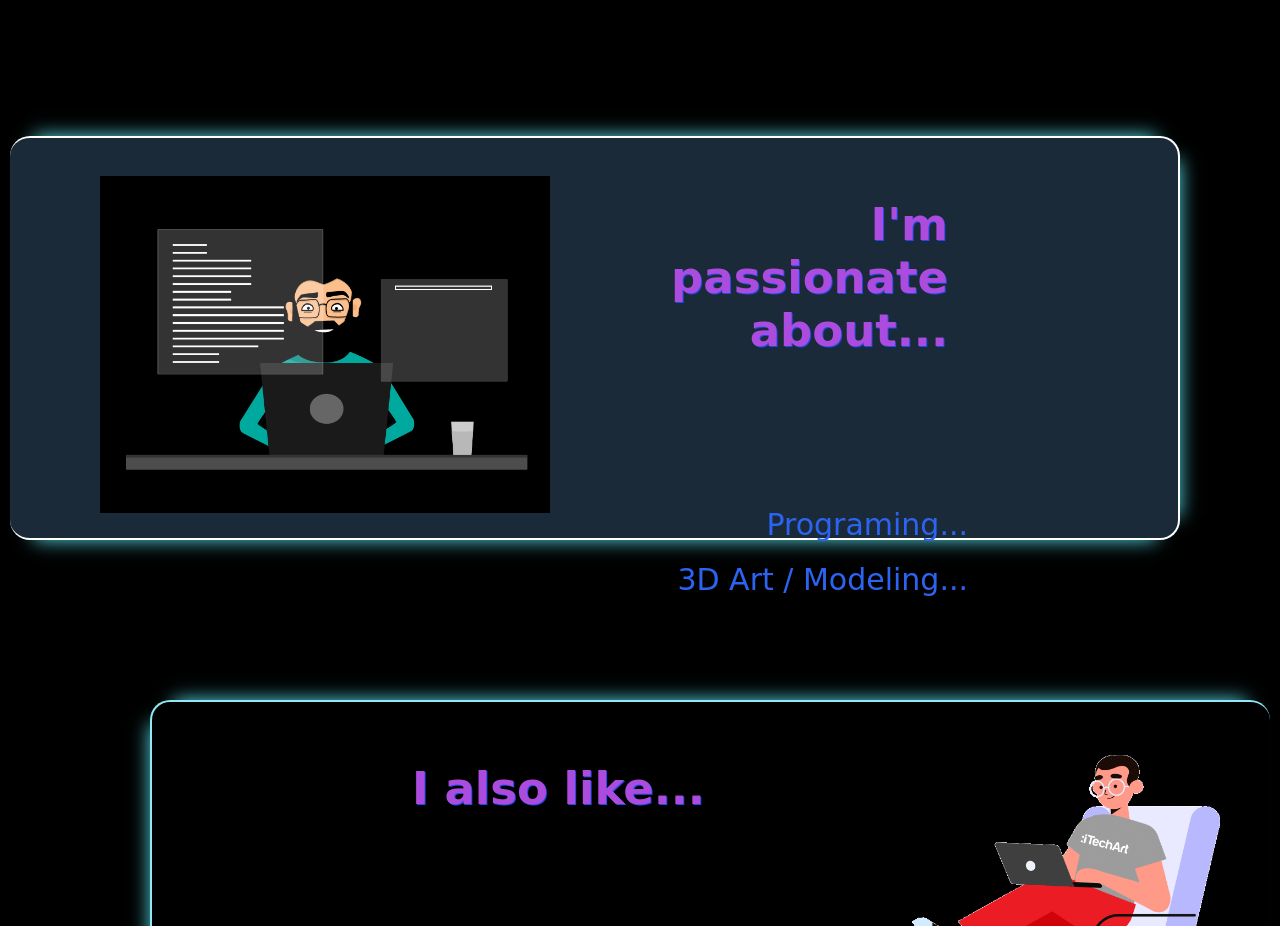
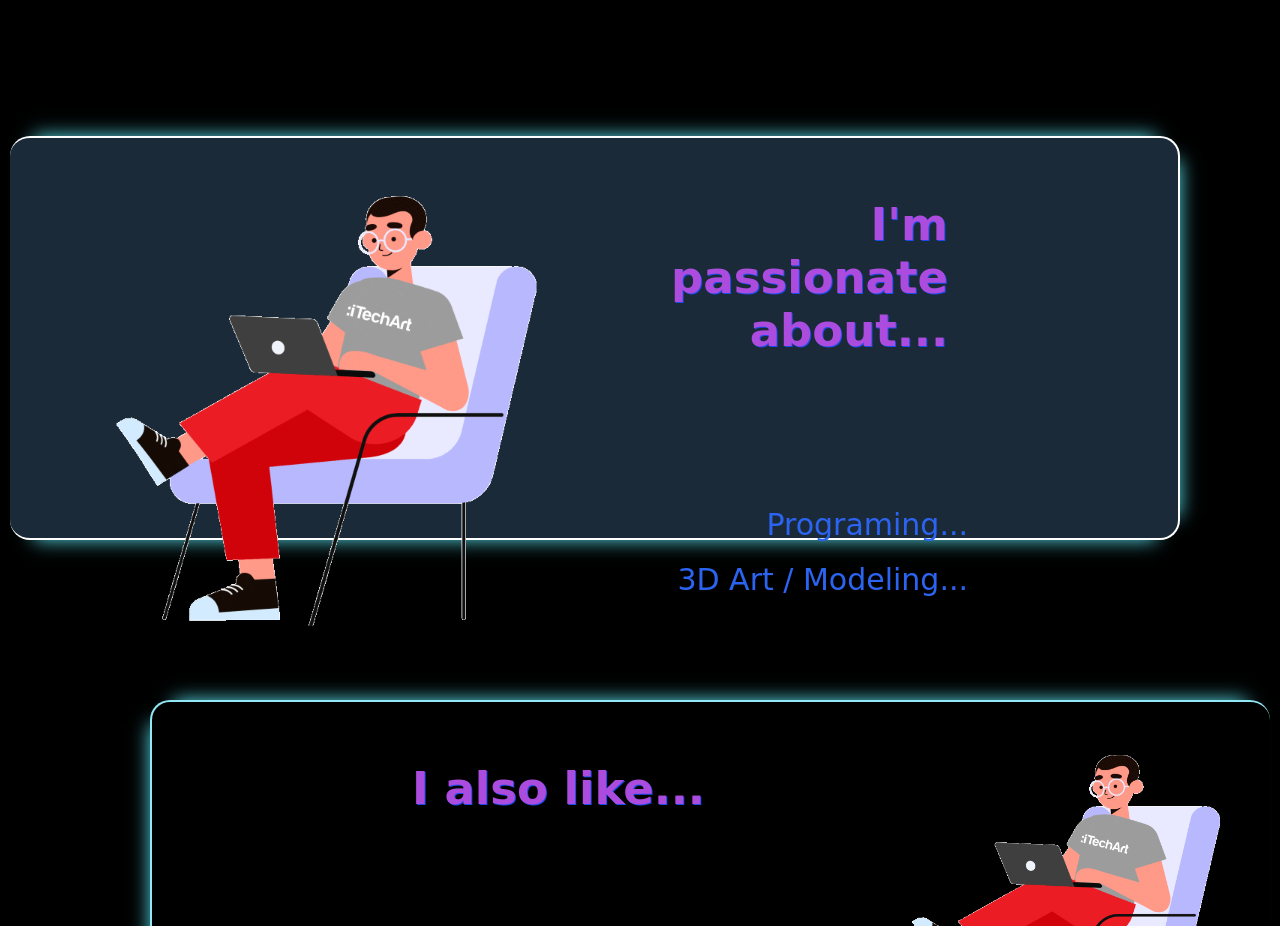
Before and after one commit to Sayandip6/DevoloperFolio, a plain HTML site: page index.html in a window 1280 px wide. Shown: the part 840-1766 px from the top of the page. Drawn offline with Linux system fonts and the light colour scheme.

Commit message:
Update index.html

```diff
--- a/index.html
+++ b/index.html
@@ -34,7 +34,7 @@
        </section>
 
         <section class="reveal-left">
-            <img align="left" src='images/programe.gif' alt="programe" width="450" hight="450">
+            <img align="left" src='https://github.com/Sayandip6/DevoloperFolio/blob/Folio/images/programe3.gif' alt="programe" width="450" hight="450">
         </section>
 
         <section class="data">
```
